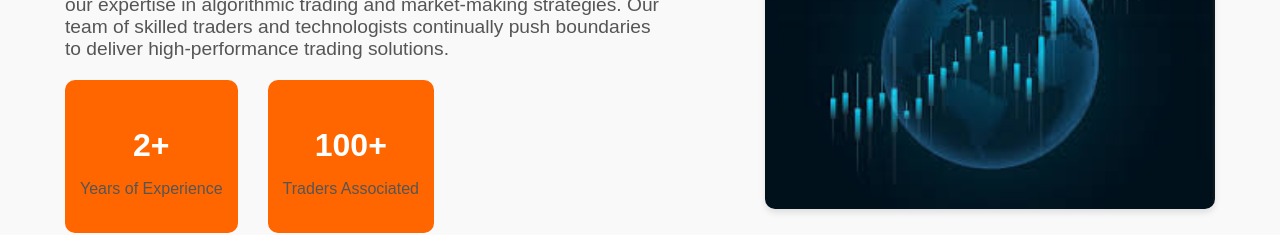
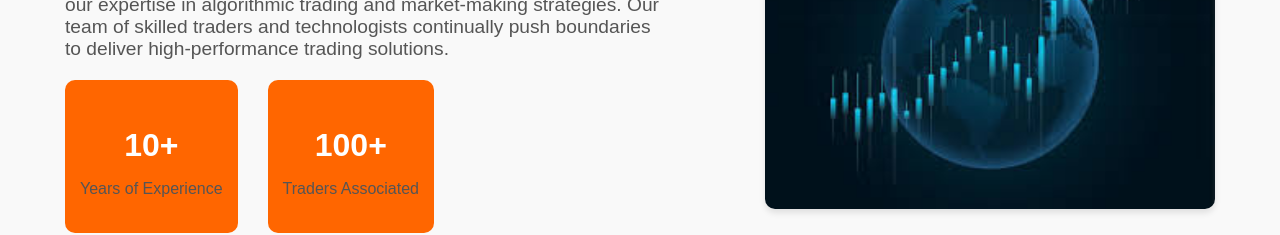
Before and after one commit to SrikanthAI/tharunasolutions_website, a React (Create React App) app in the folder frontend/: page / in a window 1280 px wide. Shown: the part 1160-1395 px from the top of the page. Built offline with nearby package versions, Linux system fonts and the light colour scheme.

Commit message:
Revert "text changes"
This reverts commit 82ba4ff0d01e6d9251ab6959aca138206b88cbe9.

```diff
--- a/frontend/src/components/Home.js
+++ b/frontend/src/components/Home.js
@@ -77,7 +77,7 @@ function Home() {
     </p>
     <div className="stats">
       <div className="stat-box">
-        <h3>2+</h3>
+        <h3>10+</h3>
         <p>Years of Experience</p>
       </div>
       <div className="stat-box">
```
